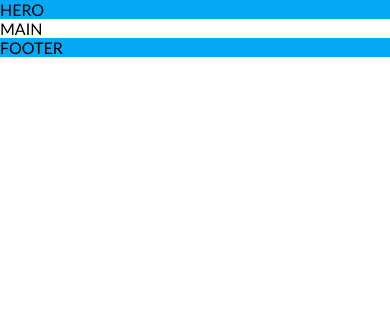
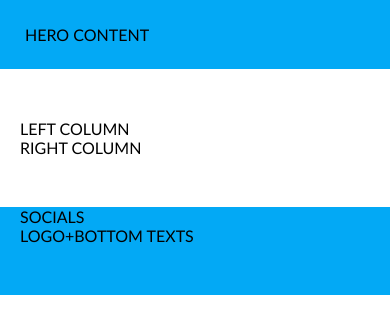
Before and after one commit to ST-dev28/12-coming-soon, a website: page index.html in a window 390 px wide. Drawn offline with Linux system fonts and the light colour scheme.

Commit message:
Basic responsive design & Final structure design

```diff
--- a/css/base/layout.css
+++ b/css/base/layout.css
@@ -0,0 +1,70 @@
+.container {
+    display: inline-block;
+    width: 100%;
+    padding: 60px 0;
+}
+
+.row-small {
+    display: inline-block;
+    width: 600px;
+    margin: 0 calc(50% - 300px);
+}
+
+.row-big {
+    display: inline-block;
+    width: 1000px;
+    margin: 0 calc(50% - 500px);
+}
+
+.left-column {
+    width: 50%;
+    float: left;
+}
+
+.right-column {
+    width: 40%;
+    float: right;
+}
+
+/*mano ekrano dydis (ar standartinis) */
+
+@media (max-width: 1100px) {
+    .row-big {
+        width: 800px;
+        margin: 0 calc(50% - 400px);
+    }
+    .left-column {
+        width: 100%;
+    }
+
+    .right-column {
+        width: 100%;
+    }
+}
+
+/*mazejant ekranui */
+
+@media (max-width: 900px) {
+    .row-big {
+        width: 600px;
+        margin: 0 calc(50% - 300px);
+    }
+}
+
+/*mobiliai versijai */
+
+@media (max-width: 640px) {
+    .container {
+        padding: 50px 20px;
+    }
+
+    .row-small {
+        width: 100%;
+        margin: 0;
+    }
+
+    .row-big {
+        width: 100%;
+        margin: 0;
+    }
+}
--- a/css/home.css
+++ b/css/home.css
@@ -16,10 +16,16 @@
 
  .bg-primary {
      background-color: var(--color-primary);
-
  }
 
  .bg-secondary {
     background-color: var(--color-secondary);
+}
 
+.container.hero {
+    padding: 25px;
 }
+
+footer.container {
+    padding-top: 0;
+}
--- a/index.html
+++ b/index.html
@@ -9,16 +9,31 @@
 </head>
 
 <body>
-    <div class="hero bg-primary">
-        HERO
+    <div class="hero bg-primary container">
+        <div class="row-small">
+            HERO CONTENT
+        </div>
     </div>
 
-    <main>
-        MAIN
+    <main class="container">
+        <div class="row-big">
+            <div class="left-column">
+                LEFT COLUMN
+            </div>
+            <div class="right-column">
+                RIGHT COLUMN
+            </div>
+        </div>
     </main>
 
-    <footer class="bg-primary">
-        FOOTER
+    <footer class="container bg-primary">
+        <div class="row-big socials">
+            SOCIALS
+        </div>
+        <div class="row-small bottom-texts">
+            LOGO+BOTTOM TEXTS
+        </div>
+
     </footer>
 
     <script src="./js/home.js" type="module" defer></script>
```
